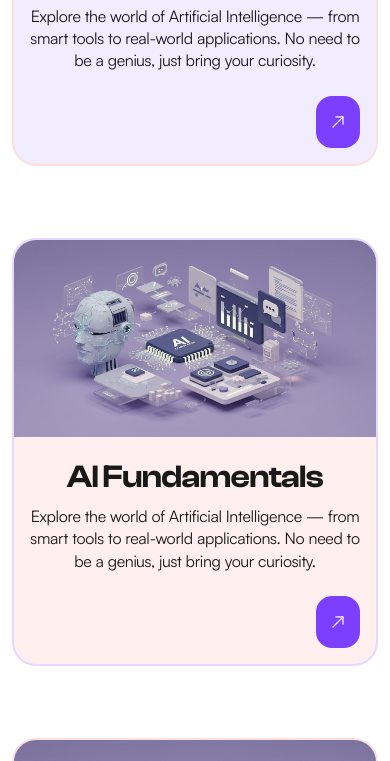
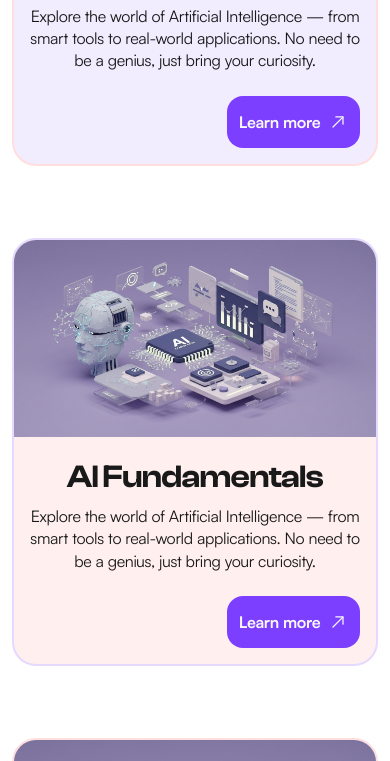
Before and after one commit to Izuthecreator/Learnexa-New, a plain HTML site: page index.html in a window 390 px wide. Shown: the part 1350-2111 px from the top of the page. Drawn offline with Linux system fonts and the light colour scheme.

Commit message:
Add files via upload

```diff
--- a/media.css
+++ b/media.css
@@ -174,3 +174,9 @@
     letter-spacing: -0.04rem;
       }
     }
+
+    @media (max-width: 1024px) {
+  .hover-text {
+    display: flex;
+  }
+}
```
